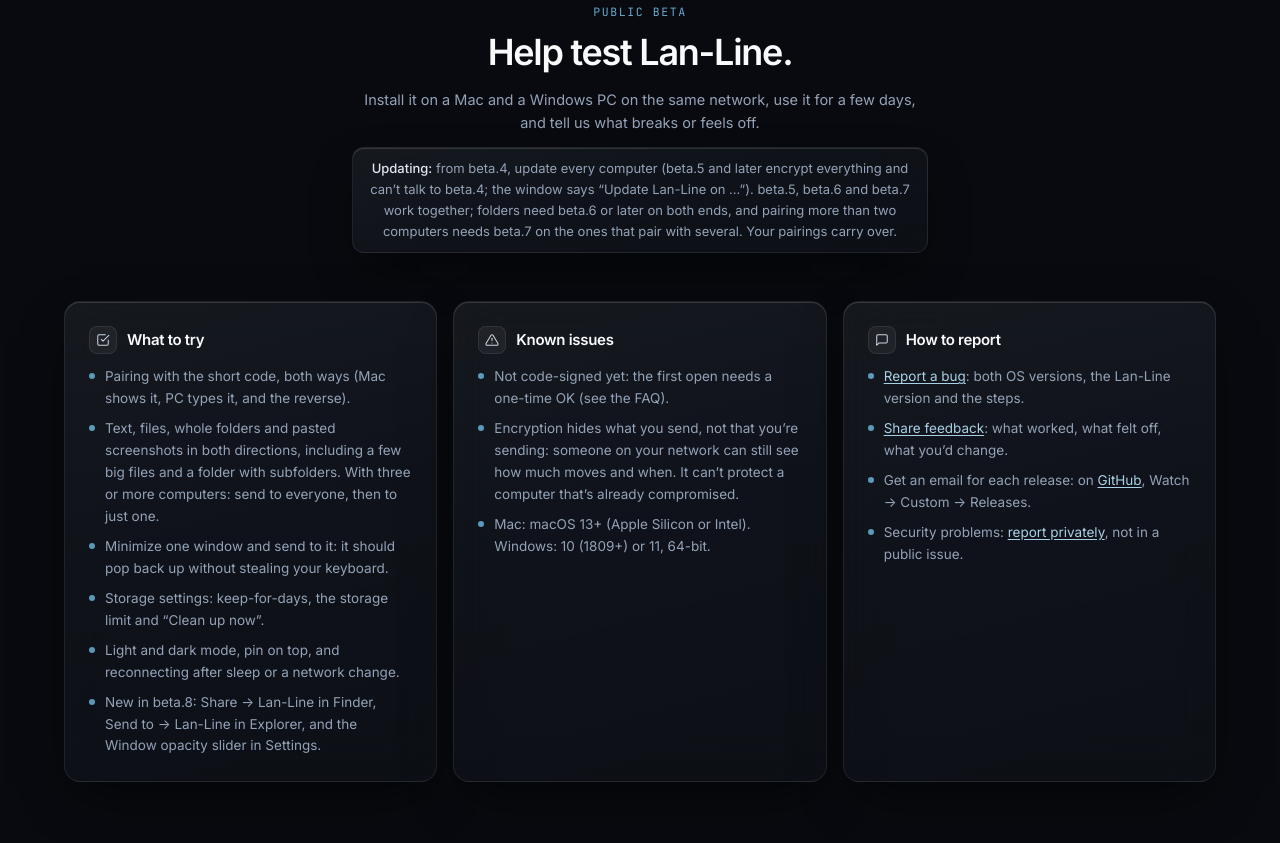
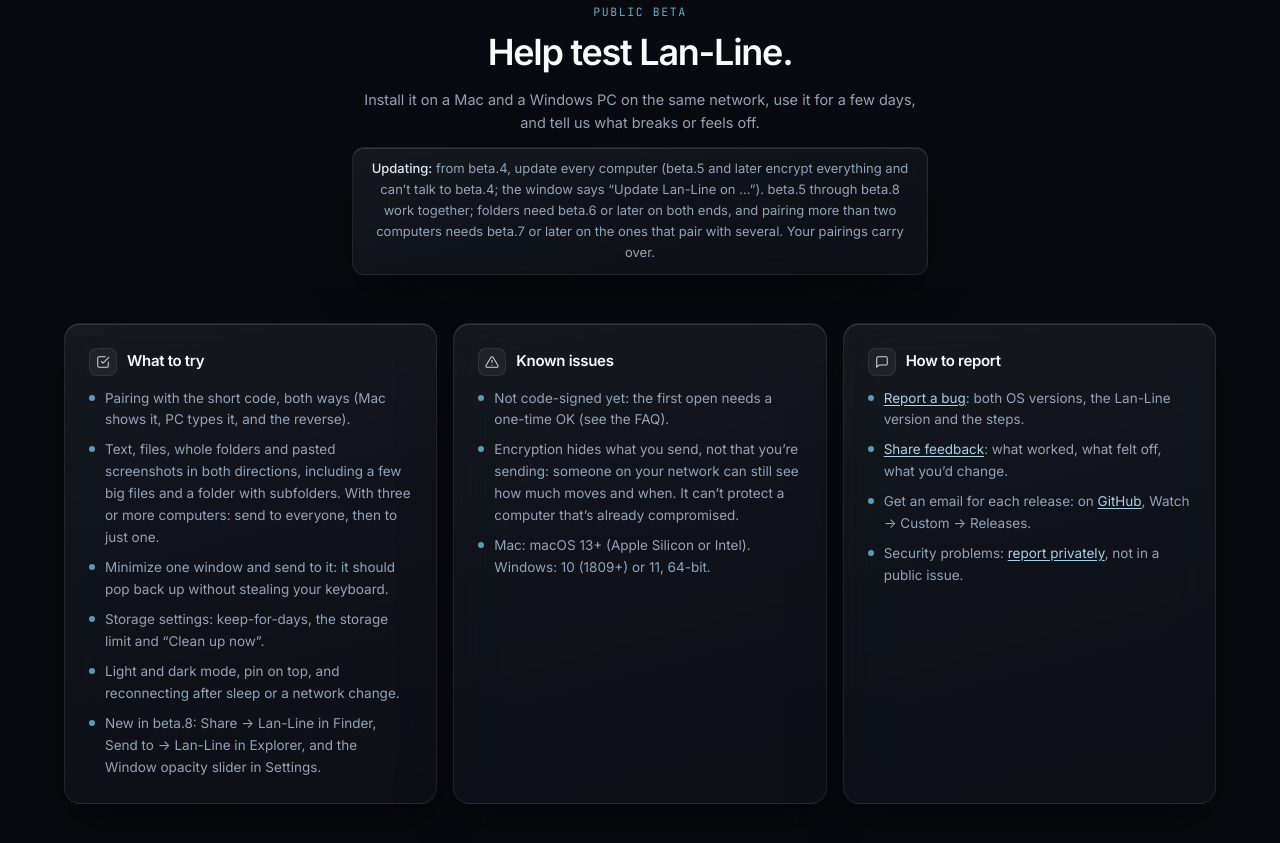
Before and after one commit to averywrobinson/lan-line, a plain HTML site: page site/index.html in a window 1280 px wide. Shown: the part 3951-4794 px from the top of the page. Drawn offline with Linux system fonts and the light colour scheme.

Commit message:
Site: the Updating note says beta.5 through beta.8 work together
Co-Authored-By: Claude Opus 5.5 <noreply@anthropic.com>

```diff
--- a/site/index.html
+++ b/site/index.html
@@ -1263,7 +1263,7 @@
           <p class="font-mono text-[11.5px] uppercase tracking-[0.14em] text-sky-300/80 mb-3">Public beta</p>
           <h2 class="text-3xl sm:text-4xl font-semibold tracking-tighterDisplay text-[#F8FAFC]">Help test Lan-Line.</h2>
           <p class="text-[14.5px] leading-relaxed text-[#94A3B8] mt-4">Install it on a Mac and a Windows PC on the same network, use it for a few days, and tell us what breaks or feels off.</p>
-          <p class="text-[13px] leading-relaxed text-[#94A3B8] mt-3 smoked-glass-subtle rounded-xl px-4 py-2.5"><span class="text-[#E2E8F0] font-medium">Updating:</span> from beta.4, update every computer (beta.5 and later encrypt everything and can’t talk to beta.4; the window says “Update Lan-Line on …”). beta.5, beta.6 and beta.7 work together; folders need beta.6 or later on both ends, and pairing more than two computers needs beta.7 on the ones that pair with several. Your pairings carry over.</p>
+          <p class="text-[13px] leading-relaxed text-[#94A3B8] mt-3 smoked-glass-subtle rounded-xl px-4 py-2.5"><span class="text-[#E2E8F0] font-medium">Updating:</span> from beta.4, update every computer (beta.5 and later encrypt everything and can’t talk to beta.4; the window says “Update Lan-Line on …”). beta.5 through beta.8 work together; folders need beta.6 or later on both ends, and pairing more than two computers needs beta.7 or later on the ones that pair with several. Your pairings carry over.</p>
         </div>
         <div class="grid grid-cols-1 md:grid-cols-3 gap-4">
           <div class="smoked-glass-subtle rounded-2xl p-6 flex flex-col gap-3">
```
